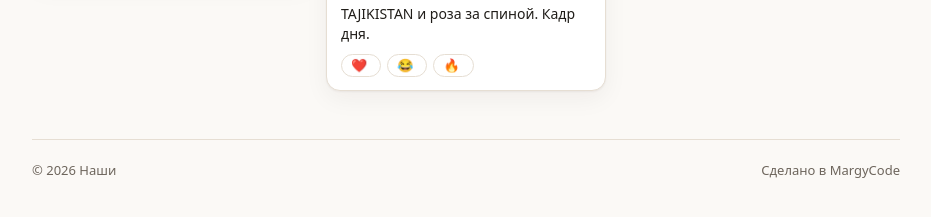
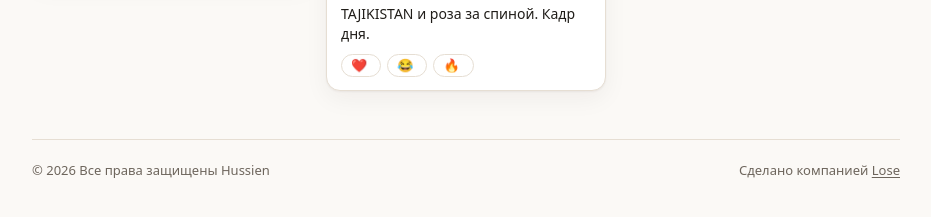
Before and after one commit to ilahrenov555-hash/Site, a plain HTML site: page galereya.html in a window 1280 px wide. Shown: the part 907-1124 px from the top of the page, without its empty margins (174-1105 px from the left). Drawn offline with Linux system fonts and the light colour scheme.

Commit message:
Add files via upload

```diff
--- a/galereya.html
+++ b/galereya.html
@@ -285,8 +285,8 @@
   <div class="grid" id="grid"></div>
 
   <footer class="site">
-    <span>© 2026 Наши</span>
-    <span>Сделано в MargyCode</span>
+    <span>© 2026 Все права защищены Hussien</span>
+    <span>Сделано компанией <a href="https://t.me/lose_org" target="_blank" rel="noopener" style="color:inherit;text-decoration:underline;text-underline-offset:2px">Lose</a></span>
   </footer>
 </div>
 
```
Also changed, not shown: index.html (+2 -2 lines).
